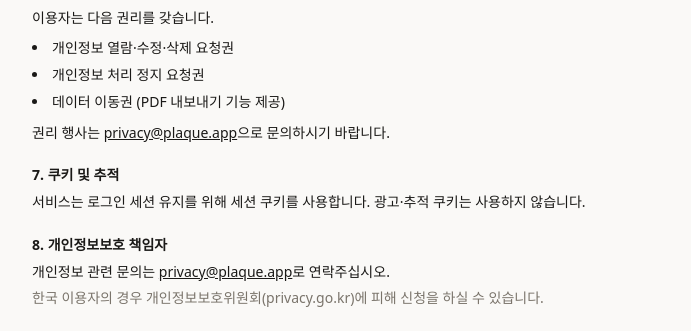
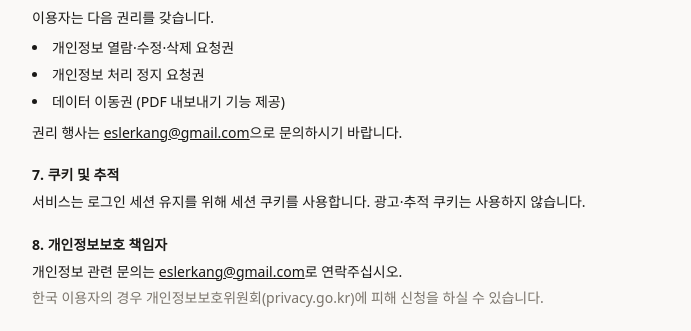
Before and after one commit to eslerkang/Plaque, a Next.js app: page /privacy in a window 1280 px wide. Shown: the part 867-1198 px from the top of the page, without its empty margins (288-979 px from the left). Built offline with nearby package versions, Linux system fonts and the light colour scheme; no server answers.

Commit message:
fix: 개인정보 문의 이메일 수정

```diff
--- a/src/app/privacy/page.tsx
+++ b/src/app/privacy/page.tsx
@@ -7,7 +7,7 @@ export const metadata = {
 
 const EFFECTIVE_DATE = "2025년 1월 1일";
 const COMPANY = "Plaque";
-const CONTACT_EMAIL = "privacy@plaque.app";
+const CONTACT_EMAIL = "eslerkang@gmail.com";
 
 export default function PrivacyPage() {
   return (
```
